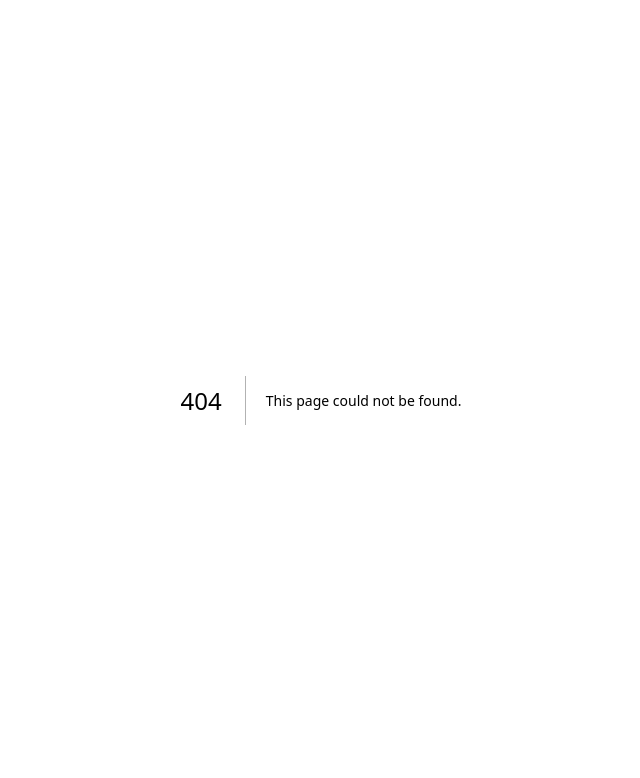
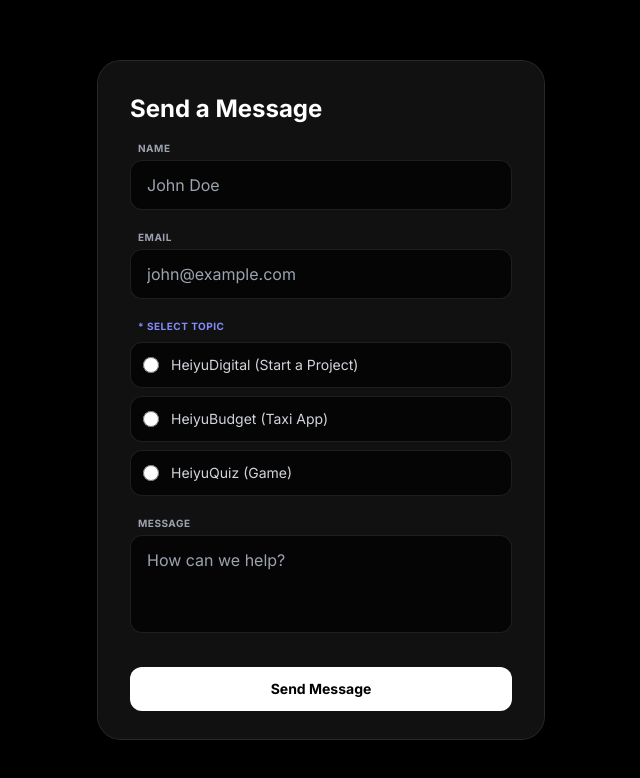
Before and after one commit to IrishDec/heiyu-digital, a Next.js app: page /contact in a window 1280 px wide. Before the commit this address had no page. Shown: the top 778 px of the page, without its empty margins (319-959 px from the left). Built offline with nearby package versions, Linux system fonts and the light colour scheme.

Commit message:
add contact page

```diff
--- /dev/null
+++ b/app/contact/page.tsx
@@ -0,0 +1,9 @@
+import ContactForm from "../components/ContactForm";
+
+export default function ContactPage() {
+  return (
+    <main className="min-h-screen bg-black text-white flex items-center justify-center p-6">
+      <ContactForm />
+    </main>
+  );
+}
```
